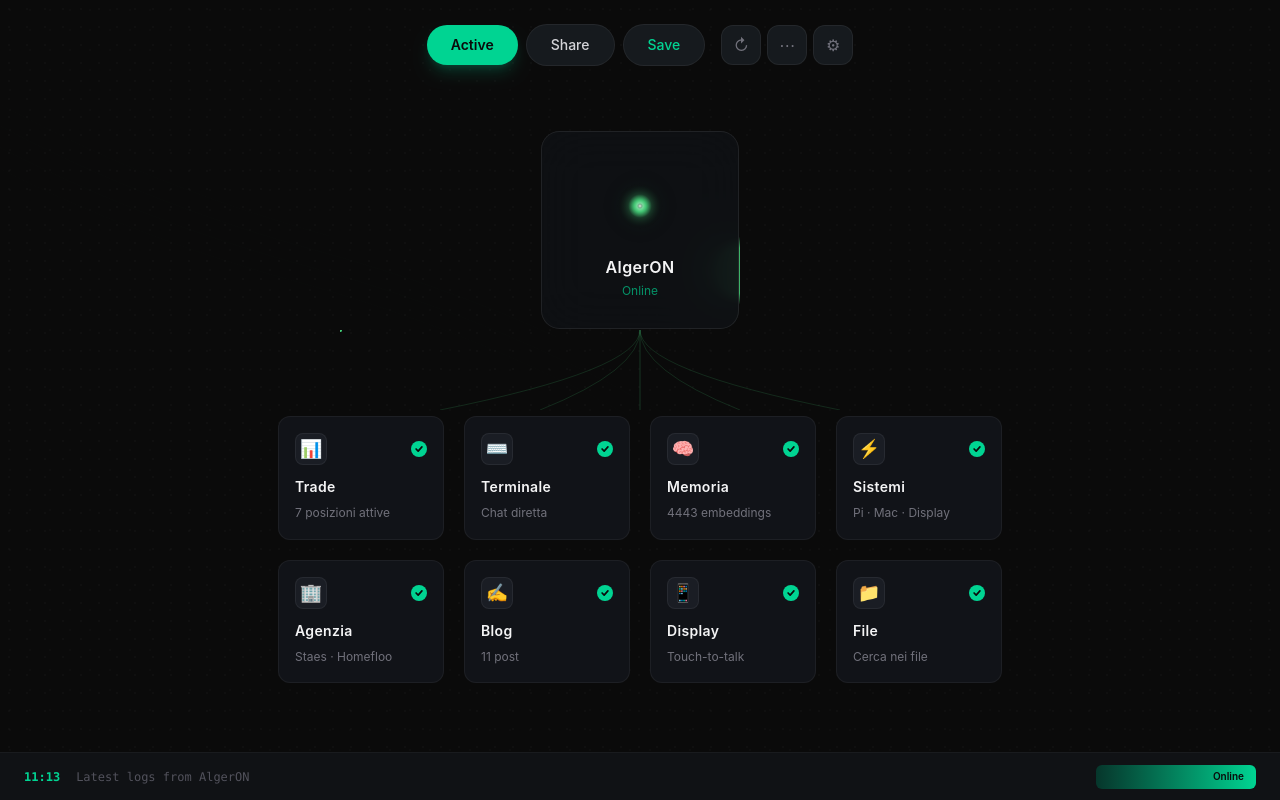
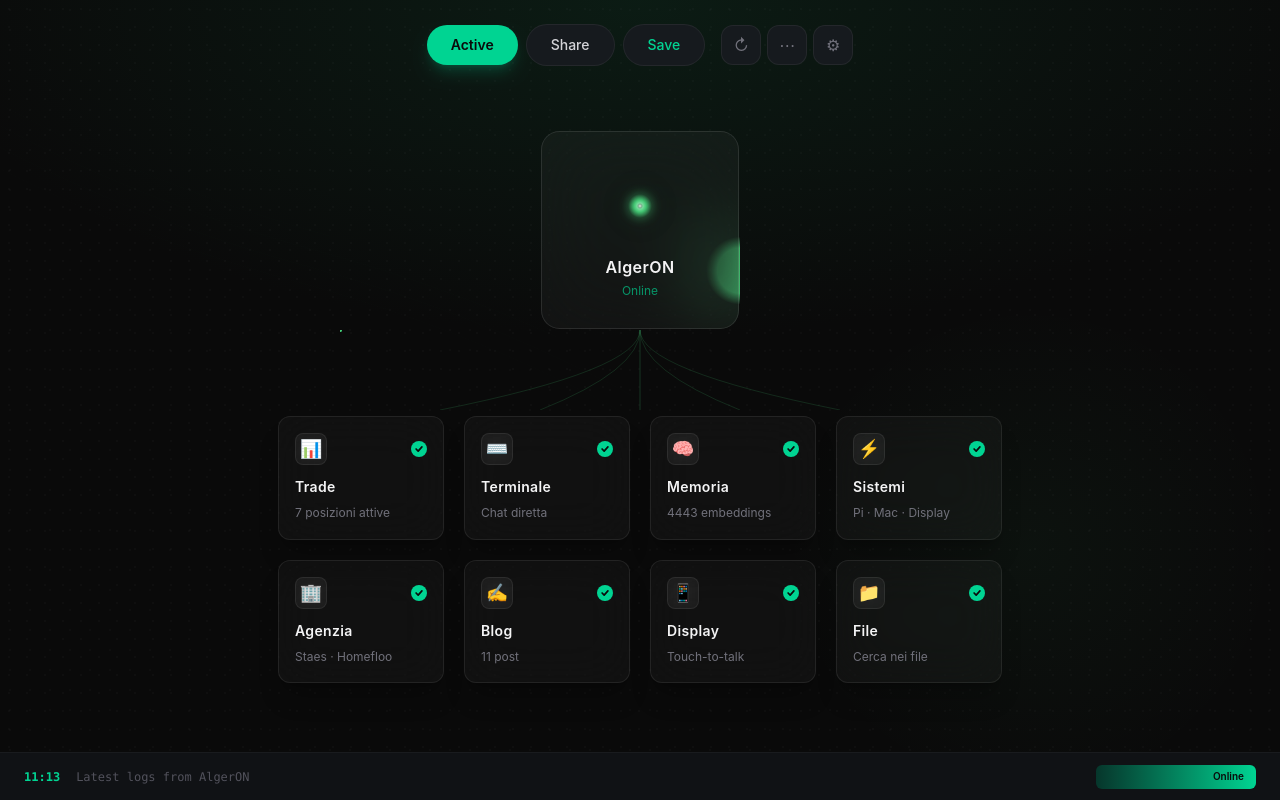
Before and after one commit to cronoagency/algeron-dashboard, a React (Vite) app: page / in a window 1280 px wide. Built offline with nearby package versions, Linux system fonts and the light colour scheme.

Commit message:
v0.6: glass cards + gradient background — backdrop-blur, bg-white/0.03, radial gradient

```diff
--- a/src/App.jsx
+++ b/src/App.jsx
@@ -17,15 +17,24 @@ const nodes = [
 
 function App() {
   return (
-    <div className="relative min-h-screen w-full bg-[#0a0a0a] overflow-hidden flex flex-col items-center">
-      {/* Background */}
+    <div className="relative min-h-screen w-full overflow-hidden flex flex-col items-center"
+      style={{
+        background: "radial-gradient(ellipse 80% 60% at 50% 0%, rgba(16, 80, 50, 0.25) 0%, rgba(10, 10, 10, 1) 70%)",
+      }}
+    >
+      {/* Secondary glow — bottom right */}
+      <div className="absolute bottom-0 right-0 w-[500px] h-[500px] pointer-events-none"
+        style={{ background: "radial-gradient(circle, rgba(74, 222, 128, 0.04) 0%, transparent 70%)" }}
+      />
+
+      {/* Background beams */}
       <BackgroundBeams />
 
       {/* Dot pattern */}
       <div
         className="absolute inset-0 pointer-events-none"
         style={{
-          backgroundImage: "radial-gradient(circle, rgba(255,255,255,0.015) 1px, transparent 1px)",
+          backgroundImage: "radial-gradient(circle, rgba(255,255,255,0.02) 1px, transparent 1px)",
           backgroundSize: "20px 20px",
         }}
       />
--- a/src/components/HoverCards.jsx
+++ b/src/components/HoverCards.jsx
@@ -28,8 +28,9 @@ export function HoverEffect({ items, className }) {
           </AnimatePresence>
           <div className={cn(
             "rounded-xl h-full w-full p-4 overflow-hidden",
-            "bg-[#111318] border border-white/[0.05]",
-            "group-hover:border-emerald-500/[0.2] transition-colors duration-300",
+            "bg-white/[0.03] backdrop-blur-xl border border-white/[0.08]",
+            "group-hover:border-emerald-500/[0.25] group-hover:bg-white/[0.05]",
+            "transition-all duration-300 shadow-xl shadow-black/20",
             "relative z-20"
           )}>
             <div className="relative z-50">
@@ -37,7 +38,7 @@ export function HoverEffect({ items, className }) {
               <div className="flex items-center justify-between mb-3">
                 <div className={cn(
                   "w-8 h-8 rounded-lg flex items-center justify-center text-lg",
-                  "bg-[#1a1d24] border border-white/[0.06]"
+                  "bg-white/[0.04] border border-white/[0.08] backdrop-blur-sm"
                 )}>
                   {item.icon}
                 </div>
--- a/src/components/MovingBorder.jsx
+++ b/src/components/MovingBorder.jsx
@@ -23,7 +23,7 @@ export function MovingBorderCard({
         </MovingBorder>
       </div>
       <div
-        className={cn("relative flex h-full w-full flex-col items-center justify-center border border-white/[0.08] bg-[#0f1115]/90 backdrop-blur-xl", className)}
+        className={cn("relative flex h-full w-full flex-col items-center justify-center border border-white/[0.1] bg-white/[0.04] backdrop-blur-2xl", className)}
         style={{ borderRadius: `calc(${borderRadius} * 0.96)` }}
       >
         {children}
```
